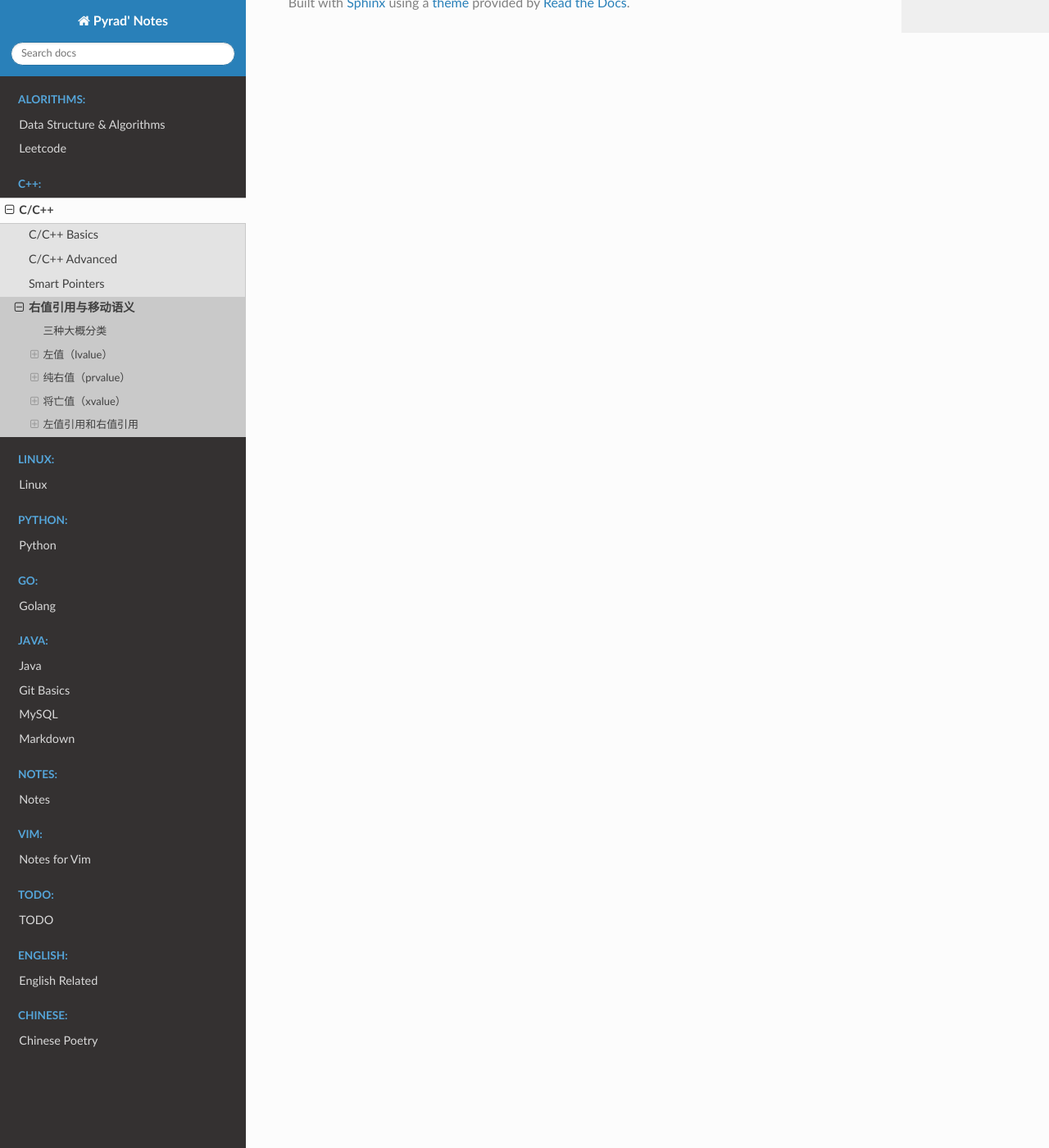
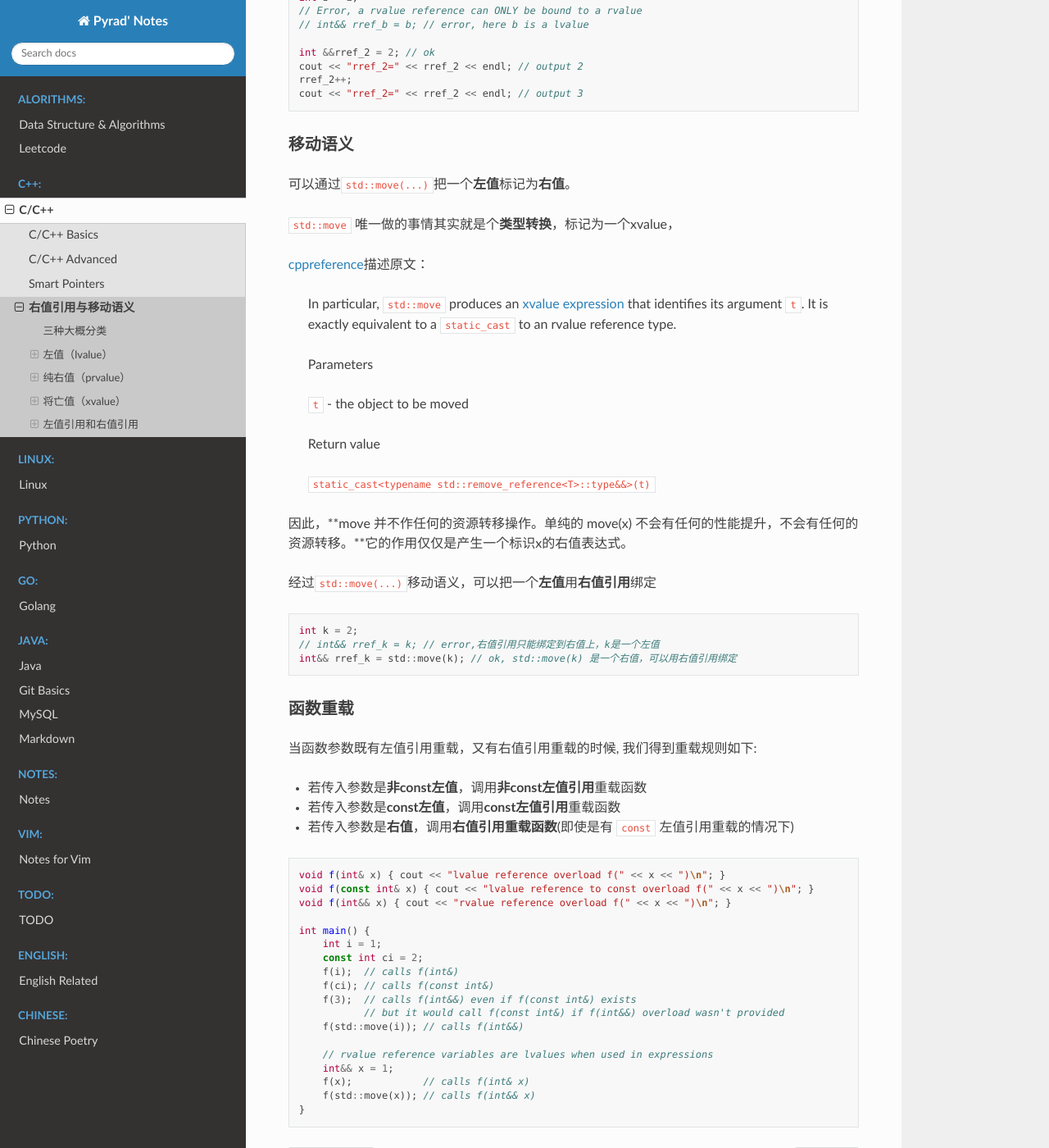
Before and after one commit to Pyrad/pyradnotes, a Sphinx documentation site: the page built from source/CPP/LvalueRvalue.md, in a window 1280 px wide and 1400 px high, scrolled down 4050 px. Shown: the whole window at 82% size. Built offline with Sphinx 7.4.7 and the Read the Docs theme 2.0.0, drawn with Linux system fonts in a browser that asks for light colours; some of the changed text lies outside the part shown.

Commit message:
More content for lvalue & rvalue

````diff
--- a/source/CPP/LvalueRvalue.md
+++ b/source/CPP/LvalueRvalue.md
@@ -28,10 +28,10 @@ Reference page: [右值引用与移动语义](https://zhuanlan.zhihu.com/p/54549
 
 - 具名的变量名（即有名字的变量）
 - 左值引用
-- **右值引用也是左值**
-- 返回左值引用的函数或是操作符重载的调用语句。
-- `a=b`, `a+=b`, 等内置的赋值表达式。
-- **前缀自增自减**。如 `++a`, `--a` 是左值。
+- **右值引用也是左值**（*想想这个比较特别，但实际上就应该是这样*）
+- 返回左值引用的函数或是操作符重载的调用语句
+- `a=b`, `a+=b`, 等内置的赋值表达式
+- **前缀自增自减**。如 `++a`, `--a` 是左值
 - **字符串常量**（这是个例外，见如下例子）
 - 左值引用的类型转换语句。如 `static_cast<int&>(x)`
 
@@ -161,3 +161,87 @@ void print(const int &v);
 // No need to define a lvalue first, but pass in a rvalue directly
 print(1);
 ```
+
+
+
+### 右值引用
+
+**右值引用只能绑定到右值上**
+
+```cpp
+int b = 2;
+// Error, a rvalue reference can ONLY be bound to a rvalue
+// int&& rref_b = b; // error, here b is a lvalue
+
+int &&rref_2 = 2; // ok
+cout << "rref_2=" << rref_2 << endl; // output 2
+rref_2++;
+cout << "rref_2=" << rref_2 << endl; // output 3
+```
+
+
+
+### 移动语义
+
+可以通过`std::move(...)`把一个**左值**标记为**右值**。
+
+`std::move` 唯一做的事情其实就是个**类型转换**，标记为一个xvalue，
+
+[cppreference](https://en.cppreference.com/w/cpp/utility/move)描述原文：
+
+> In particular, `std::move` produces an [xvalue expression](https://en.cppreference.com/w/cpp/language/value_category) that identifies its argument `t`. It is exactly equivalent to a `static_cast` to an rvalue reference type.
+>
+> Parameters
+>
+> `t` - the object to be moved
+>
+> Return value
+>
+> `static_cast<typename std::remove_reference<T>::type&&>(t)`
+
+
+
+因此，**move 并不作任何的资源转移操作。单纯的 move(x) 不会有任何的性能提升，不会有任何的资源转移。**它的作用仅仅是产生一个标识x的右值表达式。
+
+经过`std::move(...)`移动语义，可以把一个**左值**用**右值引用**绑定
+
+```cpp
+int k = 2;
+// int&& rref_k = k; // error,右值引用只能绑定到右值上，k是一个左值
+int&& rref_k = std::move(k); // ok, std::move(k) 是一个右值，可以用右值引用绑定
+```
+
+
+
+
+
+### 函数重载
+
+当函数参数既有左值引用重载，又有右值引用重载的时候, 我们得到重载规则如下:
+
+- 若传入参数是**非const左值**，调用**非const左值引用**重载函数
+- 若传入参数是**const左值**，调用**const左值引用**重载函数
+- 若传入参数是**右值**，调用**右值引用重载函数**(即使是有 `const` 左值引用重载的情况下)
+
+
+
+```cpp
+void f(int& x) { cout << "lvalue reference overload f(" << x << ")\n"; }
+void f(const int& x) { cout << "lvalue reference to const overload f(" << x << ")\n"; }
+void f(int&& x) { cout << "rvalue reference overload f(" << x << ")\n"; }
+
+int main() {
+    int i = 1;
+    const int ci = 2;
+    f(i);  // calls f(int&)
+    f(ci); // calls f(const int&)
+    f(3);  // calls f(int&&) even if f(const int&) exists
+           // but it would call f(const int&) if f(int&&) overload wasn't provided
+    f(std::move(i)); // calls f(int&&)
+
+    // rvalue reference variables are lvalues when used in expressions
+    int&& x = 1;
+    f(x);            // calls f(int& x)
+    f(std::move(x)); // calls f(int&& x)
+}
+```
````
